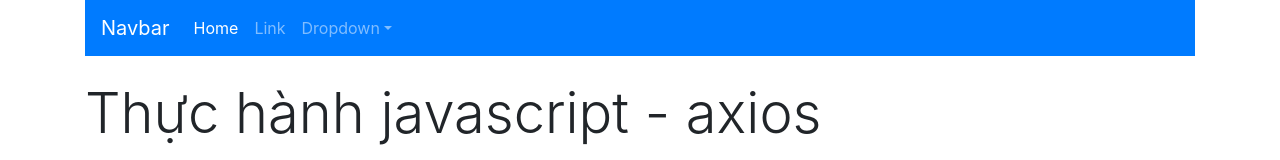
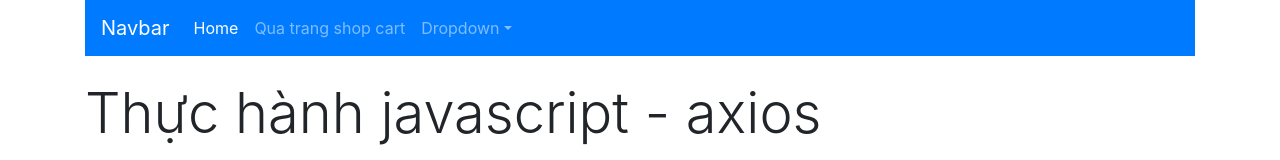
Before and after one commit to nguyennhathao171/CAPSTONE-JS, a plain HTML site: page AdminMock/index.html in a window 1280 px wide. Shown: the top 160 px of the page. Drawn offline with nearby package versions, Linux system fonts and the light colour scheme; no server answers.

Commit message:
them link sang trang shop cart tu trang admin

```diff
--- a/AdminMock/index.html
+++ b/AdminMock/index.html
@@ -34,11 +34,11 @@
           <ul class="navbar-nav mr-auto mt-2 mt-lg-0">
             <li class="nav-item active">
               <a class="nav-link" href="#"
-                >Home <span class="sr-only">(current)</span></a
-              >
+                >Home <span class="sr-only">(current)</span>
+                </a>
             </li>
             <li class="nav-item">
-              <a class="nav-link" href="#">Link</a>
+              <a class="nav-link" href="../ProjectMockAPI/index.html">Qua trang shop cart</a>
             </li>
             <li class="nav-item dropdown">
               <a
```
Also changed, not shown: ProjectMockAPI/index.html (+2 -1 lines).
